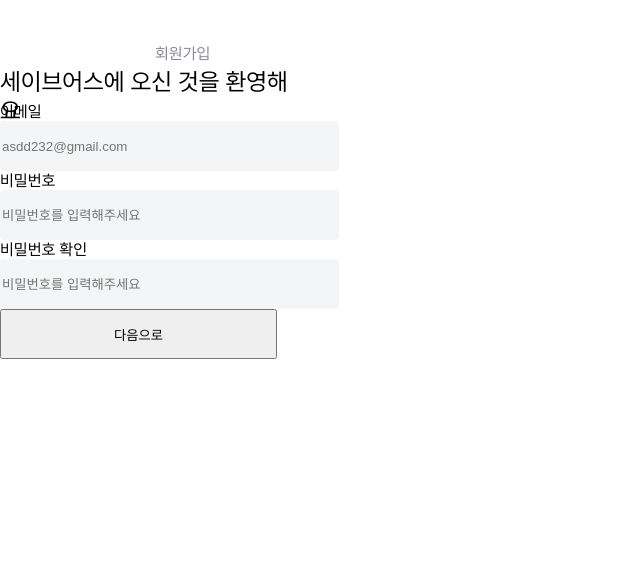
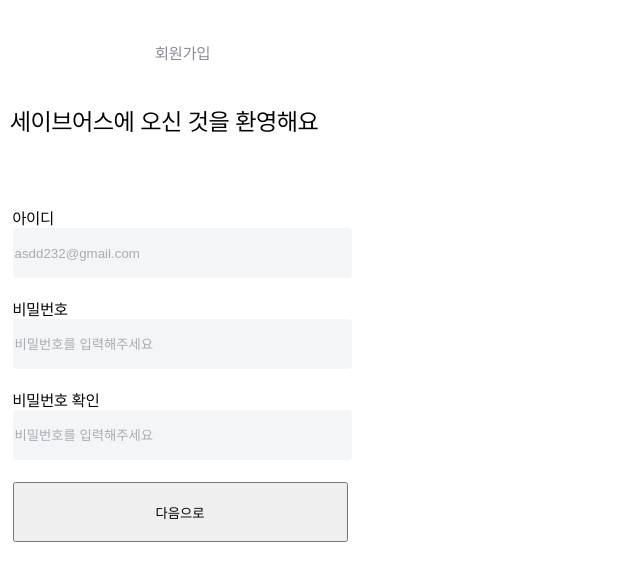
Before and after one commit to KUKATHON/BRAVEGUYS_FE, a React (Vite) app: page /register in a window 1280 px wide. Shown: the top 580 px of the page, without its empty margins (0-640 px from the left). Built offline with nearby package versions, Linux system fonts and the light colour scheme.

Commit message:
feat: 회원가입 & 로그인 UI 구현

```diff
--- a/src/components/Login.jsx
+++ b/src/components/Login.jsx
@@ -1,23 +1,91 @@
 import styled from 'styled-components';
+import emailState from '../states/emailState';
+import passwordState from '../states/passwordState';
+import nicknameState from '../states/nicknameState';
+import { useRecoilState } from 'recoil';
+import { useNavigate } from 'react-router-dom';
 
 const LoginContainer = styled.div`
+  position: relative;
 
+  #login-title-text {
+    width: 110px;
+    height: 35px;
+    position: absolute;
+    top: 44px;
+    left: 50%;
+    transform: translateX(-50%);
+    font-family: Pretendard;
+    font-weight: 500;
+    font-size: 24px;
+  }
+
+  #login-button {
+    position: absolute;
+    top: 600px;
+    left: 50%;
+    transform: translateX(-50%);
+    color: #fff;
+    border: none;
+  }
+
+  #register-button {
+    background-color: #fff;
+    color: #548dff;
+    border-color: #548dff;
+    border-width: 1px;
+    position: absolute;
+    top: 680px;
+    left: 50%;
+    transform: translateX(-50%);
+  }
 `
 
 const LoginForm = styled.div`
+  width: 350px;
+  height: 200px;
+  position: absolute;
+  top: 100px;
+  left: 50%;
+  transform: translateX(-50%);
+`
 
+const LoginElement = styled.div`
+  margin: 15px 0;
 `
 
 function Login() {
+  const [userId, setUserId] = useRecoilState(emailState);
+  const [userPwd, setUserPwd] = useRecoilState(passwordState);
+  const [userName, setUserName] = useRecoilState(nicknameState);
+
+  const navigate = useNavigate();
+
+  const handleLoginClick = () => {
+    // 아이디(이메일), 비밀번호 일치 여부 확인
+    // 맞으면 /prologue 경로로 이동
+    navigate('/prologue')
+  }
+
+  const handleRegisterClick = () => {
+    navigate('/register');
+  }
 
   return(
     <LoginContainer>
+      <div id='login-title-text'>세이브어스</div>
       <LoginForm>
-        <div>Log in</div>
-        <input type="text" placeholder="이메일"/>
-        <input type="password" placeholder="비밀번호"/>
-        <input type="submit" className='register-login-button'/>
+        <LoginElement>
+          <div className='register-login-text'>아이디</div>
+          <input type="text" className='register-login-input' placeholder='asdd232@gmail.com' onChange={(e) => { setUserId(e.target.value) }}/>
+        </LoginElement>
+        <LoginElement>
+          <div className='register-login-text'>비밀번호</div>
+          <input type="password" className='register-login-input' placeholder='비밀번호를 입력해주세요' onChange={(e) => { setUserPwd(e.target.value) }}/>
+        </LoginElement>
       </LoginForm>
+      <input type="button" value='로그인하기' id='login-button' className='register-login-button' onClick={handleLoginClick} />
+      <input type="button" value='회원가입' id='register-button' className='register-login-button' onClick={handleRegisterClick}/>
     </LoginContainer>
   )
 }
--- a/src/components/Register/Register.jsx
+++ b/src/components/Register/Register.jsx
@@ -1,14 +1,15 @@
 import styled from 'styled-components';
 import { useState } from 'react';
-import emailState from '../../states/emailState';
-import passwordState from '../../states/passwordState';
-import nicknameState from '../../states/nicknameState';
-import { useRecoilState, useRecoilValue } from 'recoil';
+
 
 const RegisterContainer = styled.div`
   position: relative;
 
-  #register-text {
+  input::placeholder {
+    color: #aaabb5;
+  }
+
+  #register-title-text {
     width: 65px;
     height: 23px;
     top: 12.5px;
@@ -18,9 +19,27 @@ const RegisterContainer = styled.div`
   }
 
   #welcome-text {
-    width: 297px;
+    width: 310px;
     height: 35px;
+    position: absolute;
+    top: 63px;
+    left: 10px;
     font-size: 24px;
+  }
+
+  #register-first {
+    width: 350px;
+    height: 250px;
+    position: absolute;
+    top: 100px;
+    margin: 0 auto;
+  }
+
+  #register-second {
+    width: 350px;
+    height: 400px;
+    position: absolute;
+    top: 100px;
   }
 
   .register-input {
@@ -32,11 +51,26 @@ const RegisterContainer = styled.div`
   }
 `
 
+const RegisterForm = styled.div`
+  width: 350px;
+  height: 300px;
+  position: absolute;
+  top: 50px;
+  left: 50%;
+  transform: translateX(-50%);
+`
+
+const RegisterElement = styled.div`
+  width: 335px;
+  height: 76px;
+  margin: 15px 0;
+`;
+
 function Register() {
-  const [email, setEmail] = useRecoilState(emailState);
-  const [pwd, setPwd] = useRecoilState(passwordState);
+  const [email, setEmail] = useState('');
+  const [pwd, setPwd] = useState('');
   const [pwdConfirm, setPwdConfirm] = useState('');
-  const [nickname, setNickname] = useRecoilState(nicknameState);
+  const [nickname, setNickname] = useState('');
   const [nextClick, setNextClick] = useState(false);
 
   const handleClick = () => {
@@ -45,26 +79,36 @@ function Register() {
 
   return(
     <RegisterContainer>
-        <div id='register-text'>회원가입</div>
+        <div id='register-title-text'>회원가입</div>
         <div id='welcome-text'>세이브어스에 오신 것을 환영해요</div>
+        <RegisterForm>
           { !nextClick &&
-          <div id='register-first' >
-            <div>이메일</div>
-            <input type="text" className='register-input' placeholder='asdd232@gmail.com' onChange={(e) => { setEmail(e.target.value) }}/>
-            <div>비밀번호</div>
-            <input type="password" className='register-input' placeholder='비밀번호를 입력해주세요' onChange={(e) => { setPwd(e.target.value) }}/>
-            <div>비밀번호 확인</div>
-            <input type="password" className='register-input' placeholder='비밀번호를 입력해주세요' onChange={(e) => { setPwdConfirm(e.target.value) }}/>
+            <div id='register-first'>
+              <RegisterElement>
+                <div className='register-login-text'>아이디</div>
+                <input type="text" className='register-login-input' placeholder='asdd232@gmail.com' onChange={(e) => { setEmail(e.target.value) }}/>
+              </RegisterElement>
+              <RegisterElement>
+                <div className='register-login-text'>비밀번호</div>
+                <input type="password" className='register-login-input' placeholder='비밀번호를 입력해주세요' onChange={(e) => { setPwd(e.target.value) }}/>
+              </RegisterElement>
+              <RegisterElement>
+                <div className='register-login-text'>비밀번호 확인</div>
+                <input type="password" className='register-login-input' placeholder='비밀번호를 입력해주세요' onChange={(e) => { setPwdConfirm(e.target.value) }}/>
+              </RegisterElement>
               <button onClick={handleClick} className='register-login-button' >다음으로</button>
             </div>
           }
           { nextClick &&
-          <div id='register-second' >
-            <div>이메일</div>
-            <input type="text" className='register-input' placeholder='닉네임을 입력해주세요' onChange={(e) => { setNickname(e.target.value) }}/>
+            <div id='register-second'>
+              <RegisterElement>
+                <div className='register-login-text'>닉네임</div>
+                <input type="text" className='register-login-input' placeholder='닉네임을 입력해주세요' onChange={(e) => { setNickname(e.target.value) }}/>
+              </RegisterElement>
               <input type='submit' value='가입하기' className='register-login-button' />
             </div>
           }
+        </RegisterForm>
     </RegisterContainer>
   )
 }
--- a/src/global/GlobalStyle.jsx
+++ b/src/global/GlobalStyle.jsx
@@ -4,13 +4,23 @@ import React from 'react';
 const GlobalStyle = createGlobalStyle`
   body {
     width: 375px;
-    height: 768px;
+    height: 812px;
     margin: 0;
     font-family: Pretendard;
   }
+  .register-login-text {
+
+  }
+  .register-login-input {
+    width: 335px;
+    height: 48px;
+    background: #f4f5f6;
+    border-radius: 4px;
+    border: none;
+  }
   .register-login-button {
-    width: 277px;
-    height: 50px;
+    width: 335px;
+    height: 60px;
   }
 `;
 
```
Lines whose indentation alone changed are shown as unchanged.
